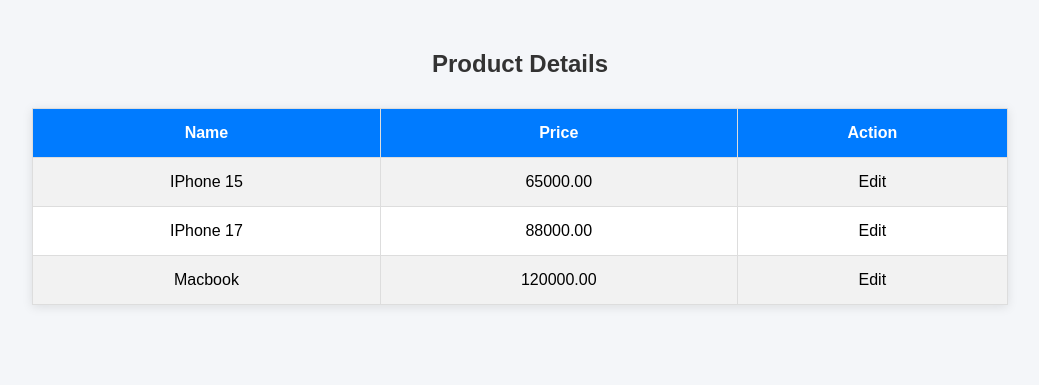
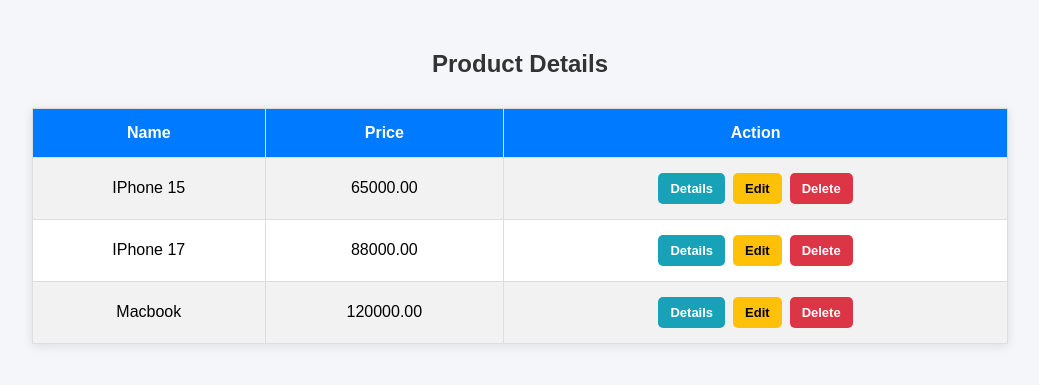
Before and after one commit to karthik9728/STD-Django-V1, a Django app: page /product/ in a window 1280 px wide. Shown: the top 385 px of the page, without its empty margins (120-1159 px from the left). Run offline with Django 5.2, Linux system fonts and the light colour scheme; data comes from the database, SQL or seed files in the repository.

Commit message:
Style Changes

```diff
--- /dev/null
+++ b/maxishop/products/static/product.css
@@ -0,0 +1,97 @@
+body {
+  font-family: Arial, sans-serif;
+  background-color: #f4f6f9;
+  margin: 0;
+  padding: 30px;
+}
+
+h2 {
+  text-align: center;
+  color: #333;
+}
+
+table {
+  width: 80%;
+  margin: 30px auto;
+  border-collapse: collapse;
+  background-color: white;
+  box-shadow: 0 2px 10px rgba(0, 0, 0, 0.1);
+}
+
+th,
+td {
+  padding: 15px;
+  text-align: center;
+  border: 1px solid #ddd;
+}
+
+th {
+  background-color: #007bff;
+  color: white;
+}
+
+tr:nth-child(even) {
+  background-color: #f2f2f2;
+}
+
+tr:hover {
+  background-color: #dbeafe;
+}
+
+/* Action Buttons Container */
+.action-buttons {
+  display: flex;
+  justify-content: center;
+  align-items: center;
+  gap: 8px;
+}
+
+.action-buttons .btn {
+  display: inline-block;
+  padding: 8px 12px;
+  text-decoration: none;
+  color: white;
+  border-radius: 5px;
+  font-size: 13px;
+  font-weight: bold;
+  border: none;
+  cursor: pointer;
+}
+
+.action-buttons .details-btn {
+  background-color: #17a2b8;
+}
+
+.action-buttons .edit-btn {
+  background-color: #ffc107;
+  color: black;
+}
+
+.action-buttons .delete-btn {
+  background-color: #dc3545;
+}
+
+.action-buttons .details-btn:hover {
+  background-color: #117a8b;
+}
+
+.action-buttons .edit-btn:hover {
+  background-color: #e0a800;
+}
+
+.action-buttons .delete-btn:hover {
+  background-color: #bd2130;
+}
+
+/* Responsive Action Buttons */
+@media (max-width: 600px) {
+  .action-buttons {
+    flex-direction: column;
+    gap: 5px;
+  }
+
+  .action-buttons .btn {
+    width: 75px;
+    text-align: center;
+  }
+}
--- a/maxishop/products/templates/index.html
+++ b/maxishop/products/templates/index.html
@@ -5,7 +5,7 @@
     <meta charset="UTF-8" />
     <meta name="viewport" content="width=device-width, initial-scale=1.0" />
     <title>Products</title>
-    <link rel="stylesheet" href="{% static 'style.css' %}" />
+    <link rel="stylesheet" href="{% static 'product.css' %}" />
   </head>
   <body>
     <h2>Product Details</h2>
@@ -29,7 +29,13 @@
         {% endcomment %}
         <td>{{ x.name }}</td>
         <td>{{ x.price }}</td>
-        <td>Edit</td>
+        <td>
+          <div class="action-buttons">
+            <a href="#" class="btn details-btn">Details</a>
+            <a href="#" class="btn edit-btn">Edit</a>
+            <a href="#" class="btn delete-btn">Delete</a>
+          </div>
+        </td>
         {% comment %}
         <td>{{ x.created_on }}</td>
         {% endcomment %}
```
Also changed, not shown: maxishop/products/static/style.css (deleted, +0 -39 lines).
